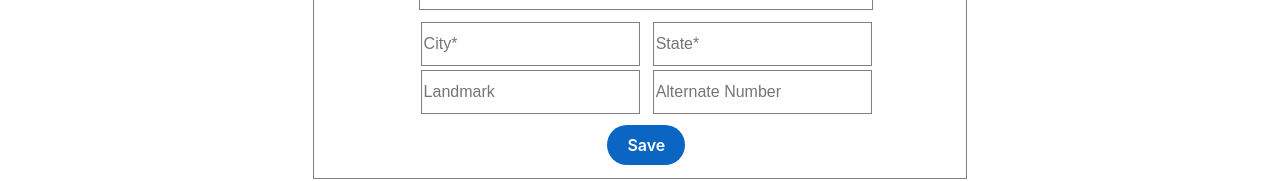
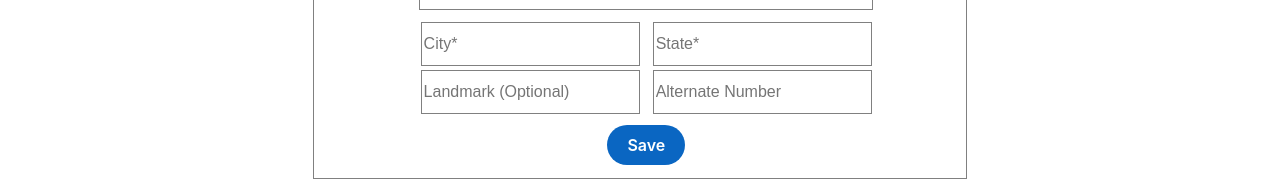
Before and after one commit to Aaryan-Dev/vijayaprakash_fw12_083, a React (Vite) app in the folder MAC_10_Day_Project/Frontend/Own_E-Commerce/: page /checkout in a window 1280 px wide. Shown: the part 415-596 px from the top of the page. Built offline with nearby package versions, Linux system fonts and the light colour scheme.

Commit message:
Update Checkout.jsx

```diff
--- a/MAC_10_Day_Project/Frontend/Own_E-Commerce/src/Components/Checkout/Checkout.jsx
+++ b/MAC_10_Day_Project/Frontend/Own_E-Commerce/src/Components/Checkout/Checkout.jsx
@@ -100,7 +100,7 @@ export const Checkout = () => {
             />
             <input
               type="text"
-              placeholder="Landmark"
+              placeholder="Landmark (Optional)"
               value={address.Landmark}
               name="Landmark"
               onChange={(e) => handleChange(e)}
```
